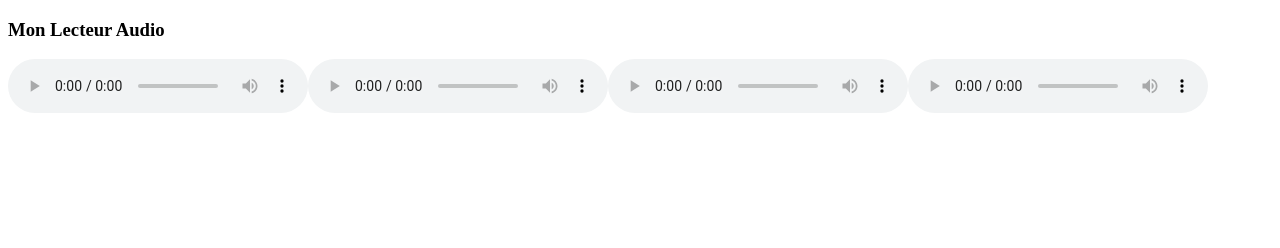
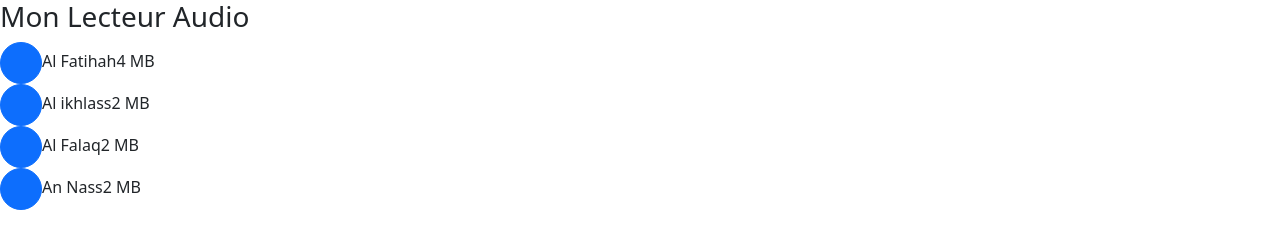
Before and after one commit to abduRahman94/salaf-audio-player, a plain HTML site: page index.html in a window 1280 px wide. Drawn offline with nearby package versions, Linux system fonts and the light colour scheme.

Commit message:
Ajout styles et propriétés supplémentaires aux audios

```diff
--- /dev/null
+++ b/css/styles.css
@@ -0,0 +1,5 @@
+
+.btn {
+    padding: 20px;
+    border-radius: 50%;
+}
--- a/index.html
+++ b/index.html
@@ -3,13 +3,20 @@
     <head>
         <title>Mon lecteur test</title>
         <meta charset="UTF-8">
+        <link href="https://cdn.jsdelivr.net/npm/bootstrap@5.0.2/dist/css/bootstrap.min.css"
+        rel="stylesheet"
+        integrity="sha384-EVSTQN3/azprG1Anm3QDgpJLIm9Nao0Yz1ztcQTwFspd3yD65VohhpuuCOmLASjC"
+        crossorigin="anonymous">
+        <link rel="stylesheet" href="css/styles.css" type="text/css">
     </head>
     <body>
         <h3>Mon Lecteur Audio</h3>
         <div>
         </div>
 
-    <script type="text/javascript" src="js/module.js">
-    </script>
+    <script type="text/javascript" src="js/module.js"></script>
+    <script src="https://cdn.jsdelivr.net/npm/bootstrap@5.0.2/dist/js/bootstrap.bundle.min.js"
+    integrity="sha384-MrcW6ZMFYlzcLA8Nl+NtUVF0sA7MsXsP1UyJoMp4YLEuNSfAP+JcXn/tWtIaxVXM"
+    crossorigin="anonymous"></script>
     </body>
 </html>
--- a/js/module.js
+++ b/js/module.js
@@ -1,30 +1,46 @@
 
-// Récupérer la liste des urls à lire (trouver un moyen de les récupérer dynamiquement)
-let listeUrls = [
-    'https://server11.mp3quran.net/a_jbr/001.mp3',
-    'https://server11.mp3quran.net/a_jbr/112.mp3',
-    'https://server11.mp3quran.net/a_jbr/113.mp3',
-    'https://server11.mp3quran.net/a_jbr/114.mp3'
+// Récupérer la liste des fichiers audio à lire (trouver un moyen de les récupérer dynamiquement)
+let audioFiles = [
+    {url: 'https://server11.mp3quran.net/a_jbr/001.mp3', title:'Al Fatihah', size: '4 MB'},
+    {url: 'https://server11.mp3quran.net/a_jbr/112.mp3', title: 'Al ikhlass', size: '2 MB'},
+    {url: 'https://server11.mp3quran.net/a_jbr/113.mp3', title: 'Al Falaq', size: '2 MB'},
+    {url: 'https://server11.mp3quran.net/a_jbr/114.mp3', title: 'An Nass', size: '2 MB'}
 ]
 
-// Création d'un fichier audio à partir d'une URL donnée
-function createAudio(url){
+// Création d'un bloc audio (contenant le fichier audio, le bouton, le titre et la taille) à partir d'une URL donnée
+function createAudio(audioFile){
+    let div = document.createElement('div');
+    div.setAttribute('class', 'bloc');
     let audio = document.createElement('audio');
-    audio.setAttribute('src', url);
-    audio.setAttribute('controls', true);
-    return audio;
+    audio.setAttribute('src', audioFile.url);
+    let btn = document.createElement('button');
+    btn.addEventListener('click', (event) =>{
+        console.log(`${event}`);
+    })
+    btn.setAttribute('type', 'button');
+    btn.setAttribute('class', 'btn btn-primary');
+    let title = document.createElement('span');
+    title.innerText = audioFile.title;
+    let size = document.createElement('span');
+    size.innerText = audioFile.size;
+    // audio.setAttribute('controls', true);
+    div.appendChild(audio);
+    div.appendChild(btn);
+    div.appendChild(title);
+    div.appendChild(size);
+    return div;
 }
 
 // Création d'une liste d'audio à partir de la liste d'URL donnée
-function createAudioList(listeUrls){
-    return listeUrls.map((url) => createAudio(url));
+function createAudioList(audioFiles){
+    return audioFiles.map((audio) => createAudio(audio));
 }
 
 // Alimenter le lecteur audio à partir de la liste audios
-function alimenterLecteur(listeAudios){
+function populatePlayer(listeAudios){
     let lecteur = document.querySelector('div');
-    for(let i = 0; i < listeAudios.length; i++) {
-        lecteur.appendChild(listeAudios[i]);
+    for(const audio of listeAudios) {
+        lecteur.appendChild(audio);
     }
 }
 
@@ -38,6 +54,21 @@ function unloopAudio(audio){
     audio.setAttribute('loop', false);
 }
 
-let listeAudios = createAudioList(listeUrls);
-console.log(listeAudios);
-alimenterLecteur(listeAudios);
+// Démarrer la liste des audios
+function startPlayer(){
+    const listAudios = document.querySelectorAll('audio');
+    for(const audio of listAudios) {
+        // do {
+        //     audio.play();
+        // }
+        // while(audio.currentTime != 0)
+    }
+}
+
+// Bloc exécution programme
+window.onload = (event) => {
+    let listeAudios = createAudioList(audioFiles);
+    console.log(listeAudios);
+    populatePlayer(listeAudios);
+    startPlayer();
+};
```
